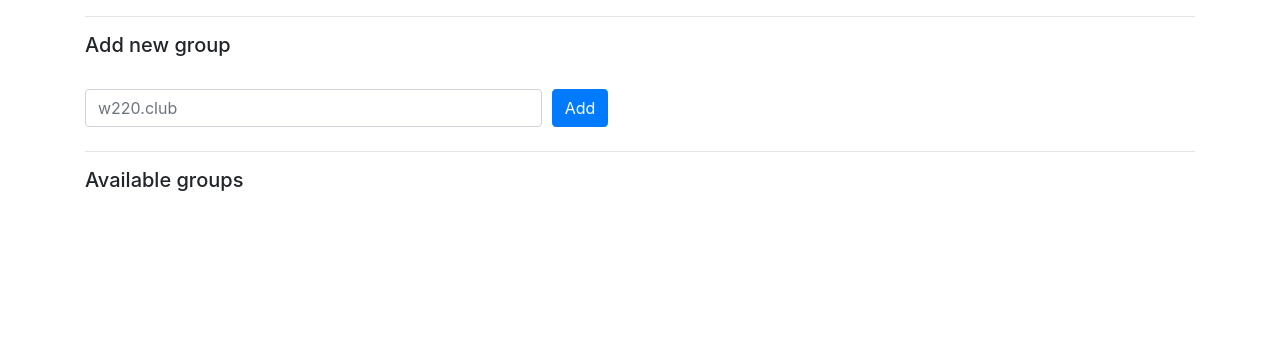
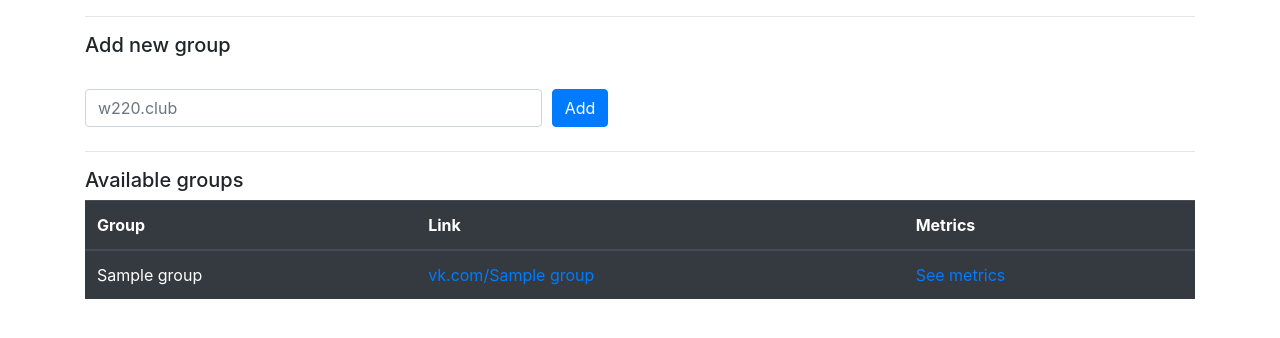
Before and after one commit to s-buhar0v/master-thesis, a Flask app: page /app/group in a window 1280 px wide. Shown: the part 89-427 px from the top of the page. Run offline with Flask 2, Linux system fonts and the light colour scheme; a database or web service that is not in the repository returns one stand-in record (values such as "Sample title"); some libraries are stand-ins or nearby versions.

Commit message:
Remove debug prints, add group table

```diff
--- a/analyticsapi/main.py
+++ b/analyticsapi/main.py
@@ -45,7 +45,6 @@ def group_add():
     message = ''
 
     if group_id:
-        print(group_id)
         client.masterthesis.groups.update_one(
             {'group': group},
             {
@@ -95,8 +94,6 @@ def analytics():
         )
     }, group_analytics))
 
-    print(typical_users)
-
     return render_template(
         template_name_or_list='analytics.html',
         typical_users=typical_users
--- a/analyticsapi/templates/analytics.html
+++ b/analyticsapi/templates/analytics.html
@@ -25,7 +25,7 @@
           <a class="nav-link" href="/app/analytics">Analytics</a>
         </li>
         <li class="nav-item">
-          <a class="nav-link" href="/app/groups">About</a>
+          <a class="nav-link" href="/app/group">About</a>
         </li>
       </ul>
     </div>
--- a/analyticsapi/templates/groups.html
+++ b/analyticsapi/templates/groups.html
@@ -19,7 +19,7 @@
     <div class="collapse navbar-collapse" id="navbarSupportedContent">
       <ul class="navbar-nav mr-auto">
         <li class="nav-item">
-          <a class="nav-link" href="/app/groups">Group management</a>
+          <a class="nav-link" href="/app/group">Group management</a>
         </li>
         <li class="nav-item">
           <a class="nav-link" href="/app/analytics">Analytics</a>
@@ -47,6 +47,28 @@
   <h6>{{ payload.message }}</h6>
   <hr>
   <h5>Available groups</h5>
+  <table class="table table-dark">
+    <thead>
+      <tr>
+        <th scope="col">Group</th>
+        <th scope="col">Link</th>
+        <th scope="col">Metrics</th>
+      </tr>
+    </thead>
+    <tbody>
+      {%for g in payload.groups%}
+      <tr>
+        <td>{{ g['group'] }}</td>
+        <td>
+          <a href="http://vk.com/{{g.group}}">vk.com/{{g.group}}</a>
+        </td>
+        <td>
+          <a href="http://hsesbmasterthesis.space/operational/d/b5V2idQZk/operational-dashboard?orgId=1&var-group={{g.group}}&var-time_range=1m">See metrics</a>
+        </td>
+      </tr>
+      {%endfor%}
+    </tbody>
+  </table>
   <script src="https://code.jquery.com/jquery-3.3.1.slim.min.js"
     integrity="sha384-q8i/X+965DzO0rT7abK41JStQIAqVgRVzpbzo5smXKp4YfRvH+8abtTE1Pi6jizo"
     crossorigin="anonymous"></script>
--- a/analyticsapi/templates/index.html
+++ b/analyticsapi/templates/index.html
@@ -19,7 +19,7 @@
     <div class="collapse navbar-collapse" id="navbarSupportedContent">
       <ul class="navbar-nav mr-auto">
         <li class="nav-item">
-          <a class="nav-link" href="/app/groups">Group management</a>
+          <a class="nav-link" href="/app/group">Group management</a>
         </li>
         <li class="nav-item">
           <a class="nav-link" href="/app/analytics">Analytics</a>
```
